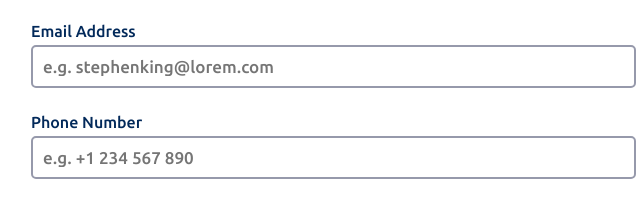
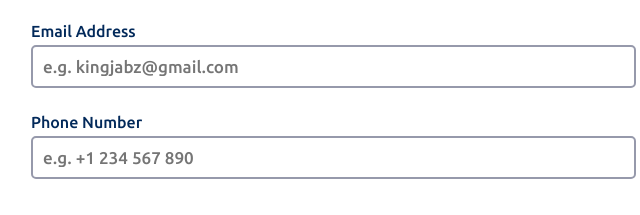
Before and after one commit to Jabzdev/Multi-Step-Form-Main, a plain HTML site: page index.html in a window 1280 px wide. Shown: the part 299-514 px from the top of the page, 489-1129 px from the left. Drawn offline with Linux system fonts and the light colour scheme.

Commit message:
2nd commit

```diff
--- a/index.html
+++ b/index.html
@@ -37,7 +37,7 @@
     <!-- ---------- -->
     <!-- TITLE -->
     <!-- ---------- -->
-    <title>Frontend Mentor | Multi-step form</title>
+    <title>Multi-step form</title>
   </head>
   <body>
     <main class="main">
@@ -109,7 +109,7 @@
                   type="email"
                   name="email"
                   class="input"
-                  placeholder="e.g. stephenking@lorem.com"
+                  placeholder="e.g. kingjabz@gmail.com"
                   required
                 />
               </li>
```
